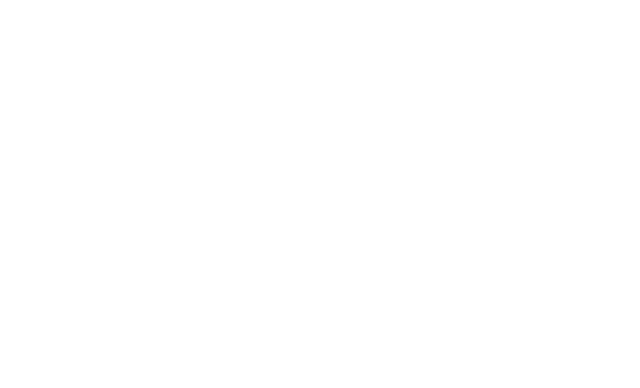
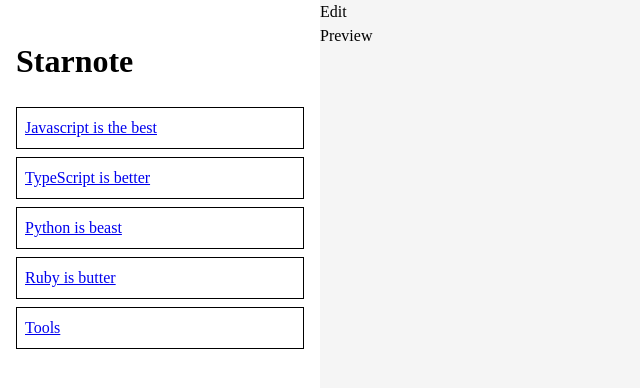
Before and after one commit to pontakornth/starnote, a React (Vite) app: page / in a window 1280 px wide. Shown: the top 388 px of the page, without its empty margins (0-640 px from the left). Built offline with nearby package versions, Linux system fonts and the light colour scheme.

Commit message:
feat: Make layout look like note taking app

```diff
--- /dev/null
+++ b/src/App.module.css
@@ -0,0 +1,5 @@
+.App {
+	display: grid;
+	grid-template-columns: repeat(4, 1fr);
+	height: 100%;
+}
--- a/src/App.tsx
+++ b/src/App.tsx
@@ -1,9 +1,14 @@
 import React from 'react'
+import TheEditor from './components/TheEditor'
+import TheSidebar from './components/TheSidebar'
+import styles from './App.module.css'
 
 function App() {
 
   return (
-    <div className="App">
+    <div className={styles.App}>
+      <TheSidebar />
+      <TheEditor />
     </div>
   )
 }
--- /dev/null
+++ b/src/components/TheEditor.module.css
@@ -0,0 +1,4 @@
+.theEditor {
+	grid-column: 2 / -1;
+	background: rgb(245, 245, 245);
+}
--- /dev/null
+++ b/src/components/TheEditor.tsx
@@ -0,0 +1,16 @@
+import React from 'react'
+import styles from './TheEditor.module.css'
+
+const TheEditor = () => (
+	<div className={styles.theEditor}>
+		<div className="tabs">
+			<div className="tab">Edit</div>
+			<div className="tab">Preview</div>
+		</div>
+		<div className="content">
+
+		</div>
+	</div>
+)
+
+export default TheEditor
--- /dev/null
+++ b/src/components/TheSidebar.module.css
@@ -0,0 +1,14 @@
+.theSidebar {
+	padding: 1rem;
+}
+
+.noteList {
+	list-style: none;
+	padding: 0;
+}
+
+.noteList li {
+	border: 1px solid #000;
+	padding: .5rem;
+	margin-bottom: .5rem;
+}
--- /dev/null
+++ b/src/components/TheSidebar.tsx
@@ -0,0 +1,21 @@
+import React from 'react'
+import styles from './TheSidebar.module.css'
+
+const TheSidebar = () => (
+	<div className={styles.theSidebar}>
+		<h1>Starnote</h1>
+		<ul className={styles.noteList}>
+			<li>
+				<a href="#">Javascript is the best</a>
+			</li>
+			<li>
+				<a href="#">TypeScript is better</a>
+			</li>
+			<li><a href="#">Python is beast</a></li>
+			<li><a href="#">Ruby is butter</a></li>
+			<li><a href="#">Tools</a></li>
+		</ul>
+	</div>
+)
+
+export default TheSidebar
--- /dev/null
+++ b/src/index.css
@@ -0,0 +1,3 @@
+html, body, #root {
+	height: 100%;
+}
--- a/src/main.tsx
+++ b/src/main.tsx
@@ -1,6 +1,7 @@
 import React from 'react'
 import ReactDOM from 'react-dom'
 import 'sanitize.css'
+import './index.css'
 import App from './App'
 
 ReactDOM.render(
```
